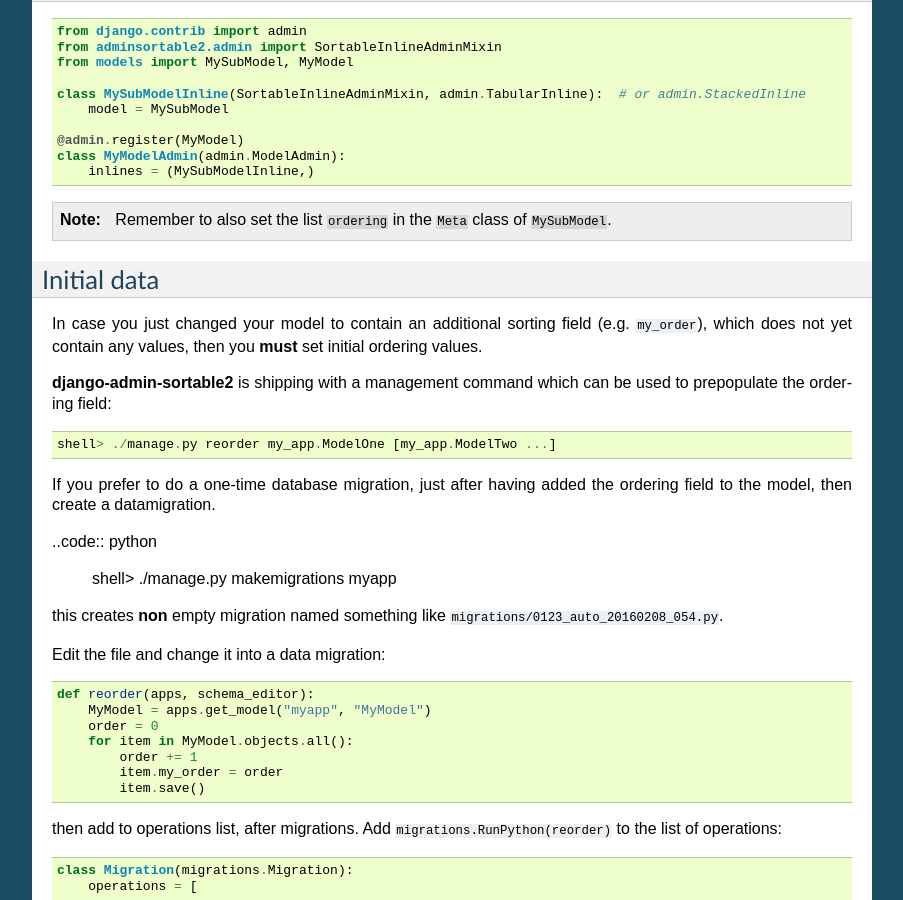
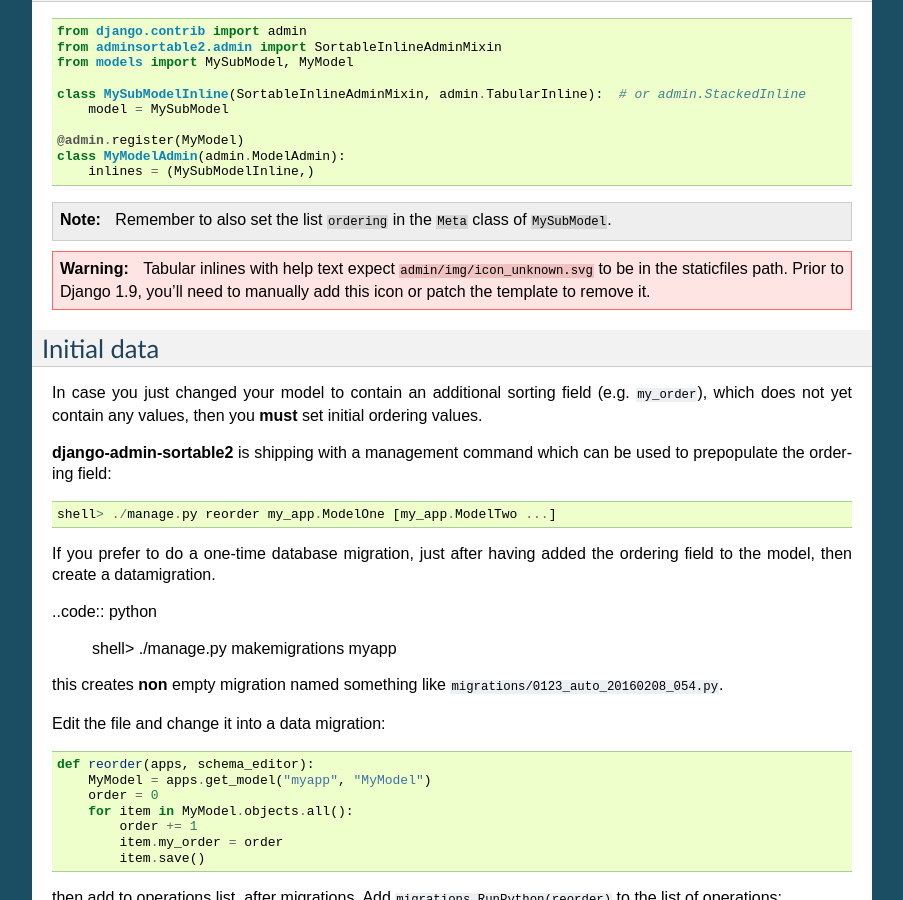
Before and after one commit to jrief/django-admin-sortable2, a Sphinx documentation site: the page built from docs/source/usage.rst, in a window 1280 px wide and 900 px high, scrolled down 3499 px. Shown: the whole window, without its empty margins (198-1101 px from the left). Built offline with Sphinx 7.4.7, drawn with Linux system fonts in a browser that asks for light colours.

Commit message:
Update docs for tabular inline help text when Django < 1.9

```diff
--- a/docs/source/usage.rst
+++ b/docs/source/usage.rst
@@ -158,6 +158,8 @@
 
 .. note:: Remember to also set the list ``ordering`` in the ``Meta`` class of ``MySubModel``.
 
+.. warning:: Tabular inlines with help text expect ``admin/img/icon_unknown.svg`` to be in the staticfiles path. \
+	Prior to Django 1.9, you'll need to manually add this icon or patch the template to remove it.
 
 Initial data
 ============
```
